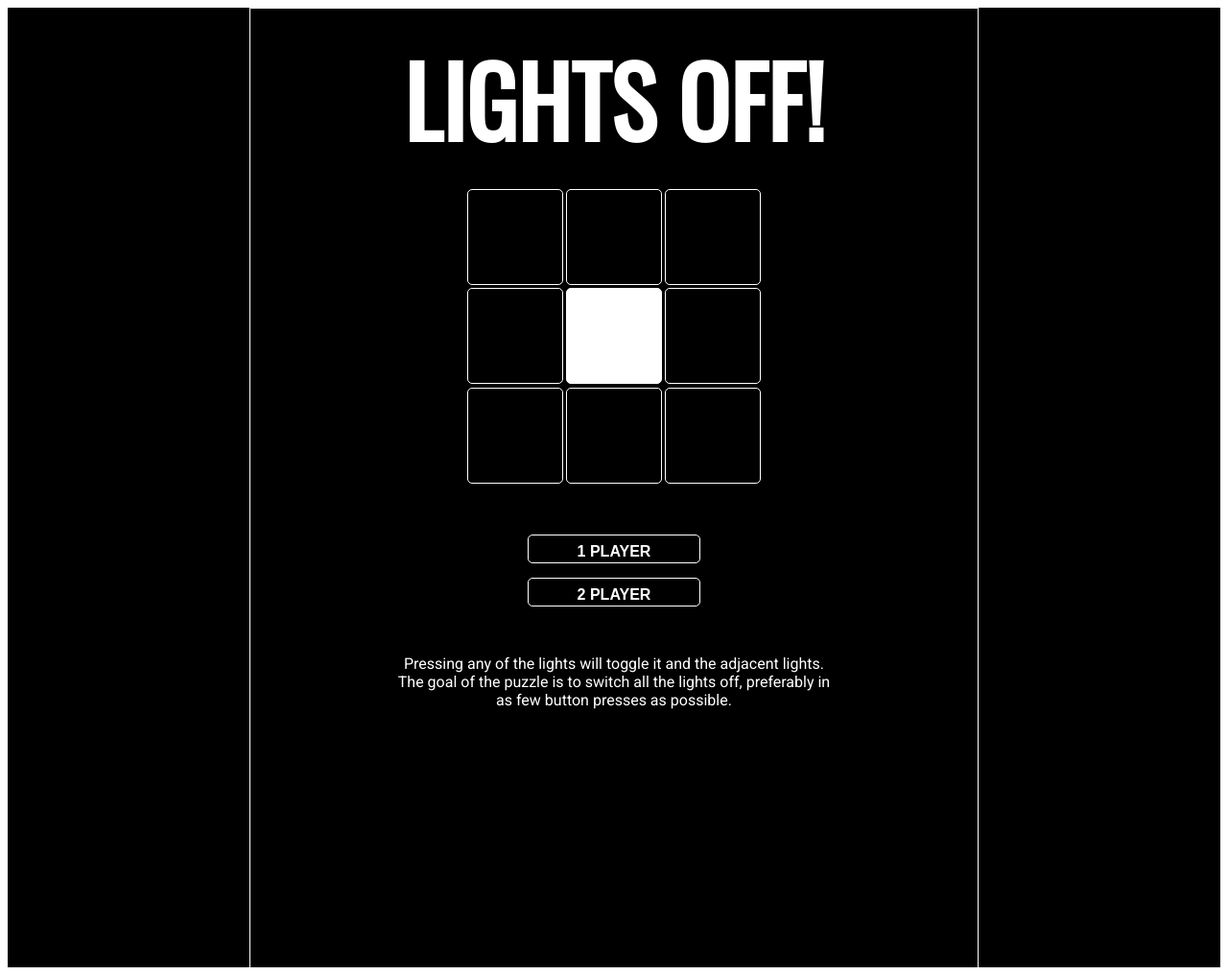
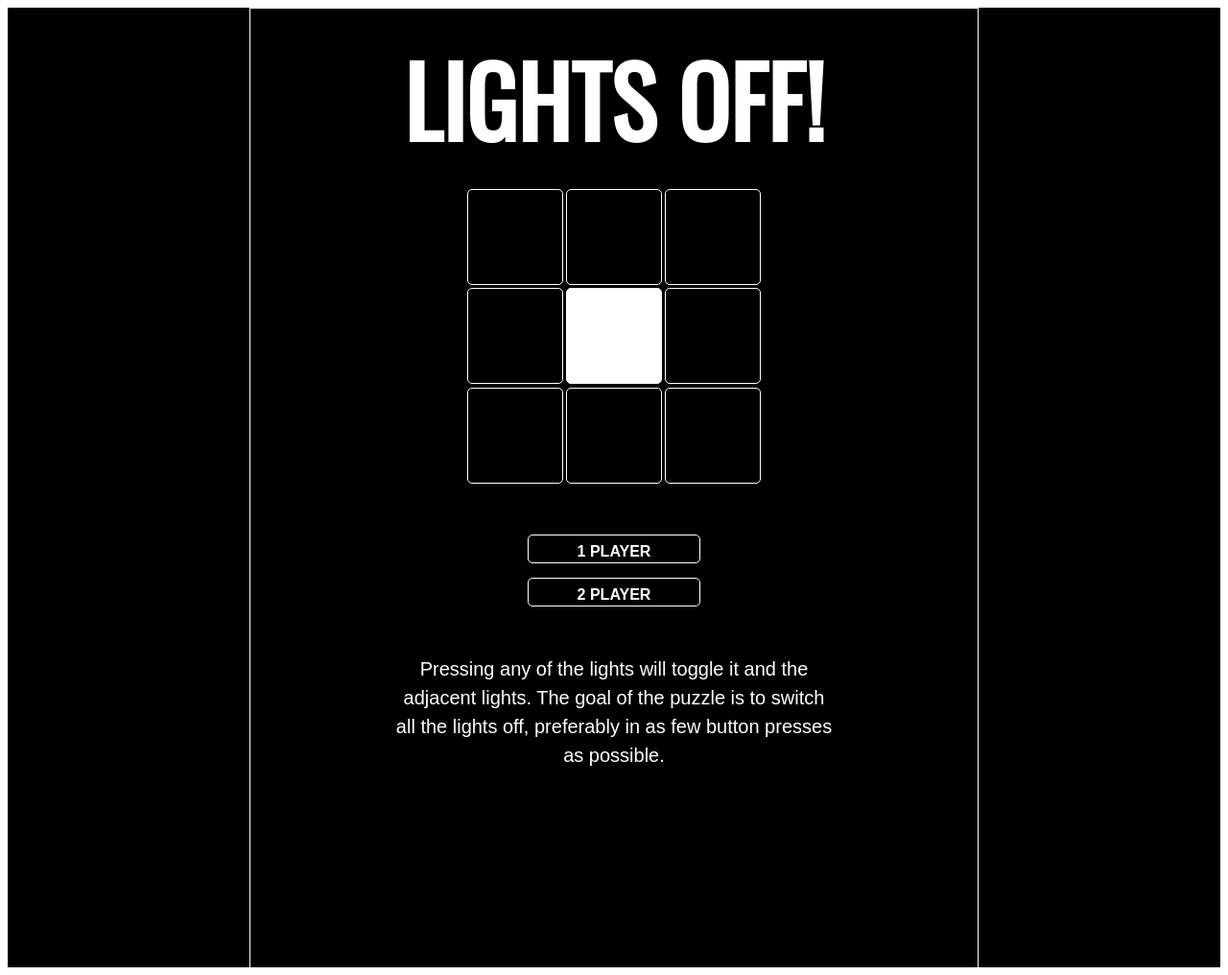
Before and after one commit to guillermograham/wdi-first-project, a PHP site: page / in a window 1280 px wide. Shown: the whole page at 96% size. Run offline with PHP 8.4, Linux system fonts and the light colour scheme; some libraries are stand-ins or nearby versions; some web fonts are replaced.

Commit message:
reformatted instructions text on welcome screen

```diff
--- a/style.css
+++ b/style.css
@@ -160,12 +160,14 @@ h1 {
 }
 
 .instructions {
-  font-family: 'Roboto', sans-serif;
+  font-family: 'Oswaldo', sans-serif;
   color: white;
   margin-top: 20px;
   width: 60%;
   margin: 0 auto;
   margin-top: 50px;
+  font-size: 20px;
+  line-height: 1.5;
 }
 
 /* GAME SCREEN */
```
